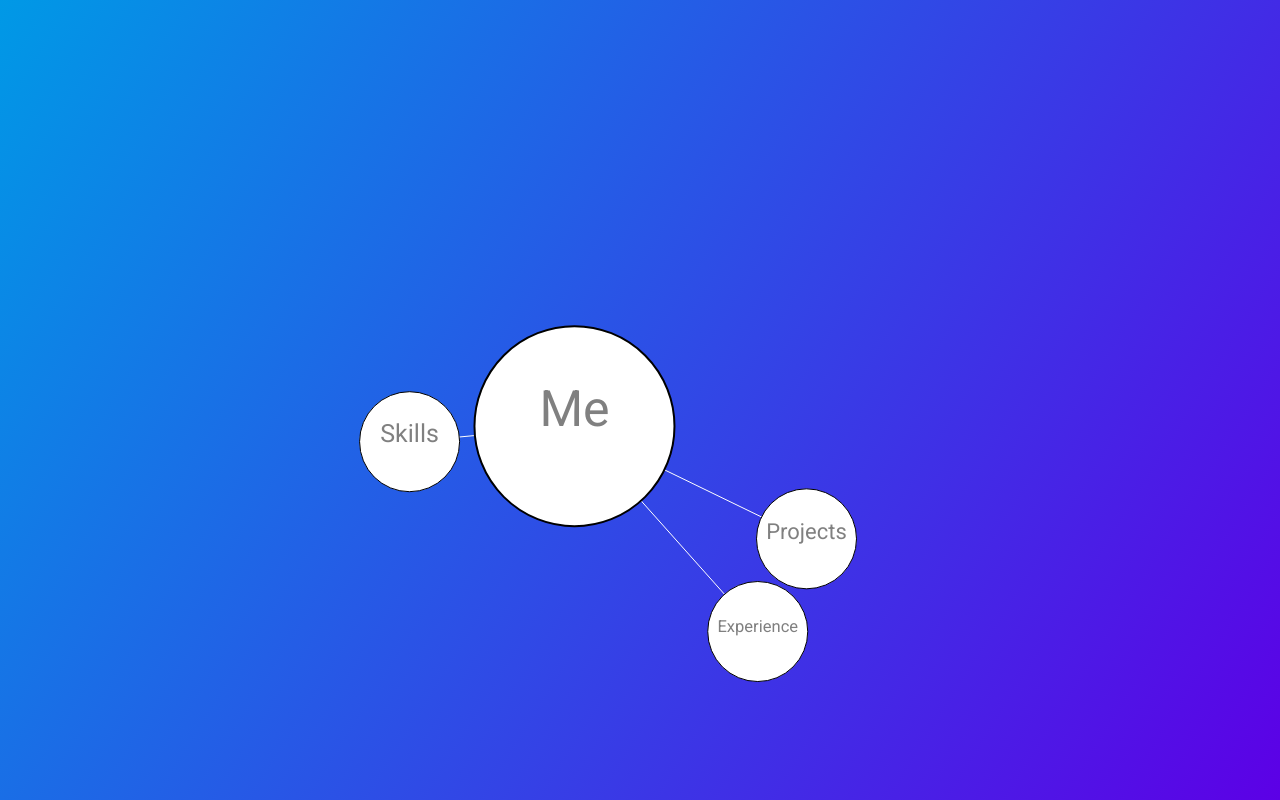
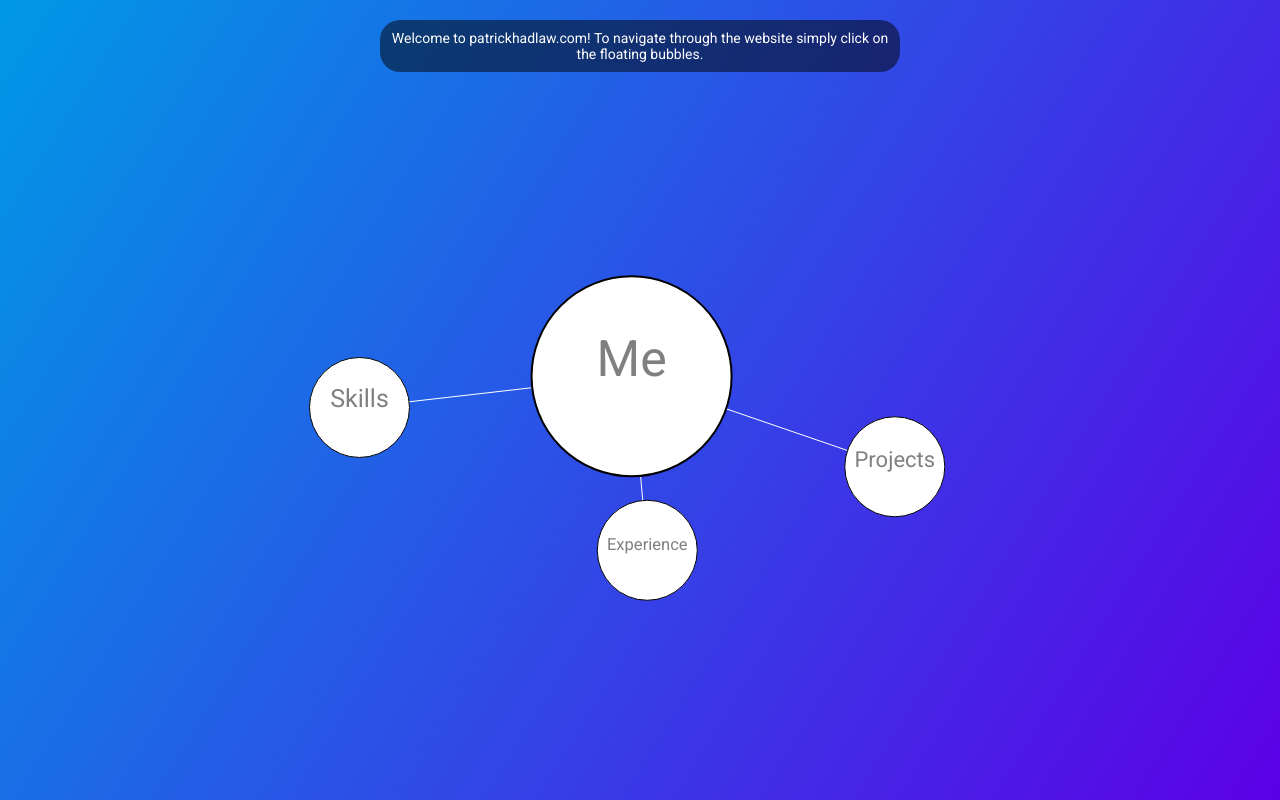
Before and after one commit to patrickhadlaw/patrickhadlaw.com, an Angular app in the folder frontend/: page / in a window 1280 px wide. Built offline with nearby package versions, Linux system fonts and the light colour scheme.

Commit message:
Fix navigation page banner

```diff
--- a/frontend/src/app/components/node-navigation/node-navigation.component.html
+++ b/frontend/src/app/components/node-navigation/node-navigation.component.html
@@ -15,7 +15,7 @@
       </linearGradient>
     </defs>
   </svg>
-  <div class="message-container" *ngIf="maskRadius === 0 && active">
+  <div class="message-container" *ngIf="active">
     <div class="message">
       Welcome to patrickhadlaw.com! To navigate through the website simply click on the floating bubbles.
     </div>
--- a/frontend/src/app/components/node-navigation/node-navigation.component.ts
+++ b/frontend/src/app/components/node-navigation/node-navigation.component.ts
@@ -25,7 +25,7 @@ export class NodeNavigationComponent implements AfterViewInit, OnDestroy {
   }
 
   public get active(): boolean {
-    return this.renderer != null && this.renderer.isRunning();
+    return this.renderer != null && !this.renderer.isMasking() && this.renderer.isRunning();
   }
 
   @ViewChild('container') container: ElementRef;
--- a/frontend/src/app/components/node-navigation/node-navigation.renderer.ts
+++ b/frontend/src/app/components/node-navigation/node-navigation.renderer.ts
@@ -157,6 +157,14 @@ export class NodeNavigationRenderer extends ContinuousInterpolator {
    */
   public clickable(): boolean {
     return !this.expanding && this.isRunning();
+  }
+
+  /**
+   * Whether the canvas mask is active or not
+   * @returns true if canvas mask is active
+   */
+  public isMasking(): boolean {
+    return this.maskRadius > 0;
   }
 
   /**
```
